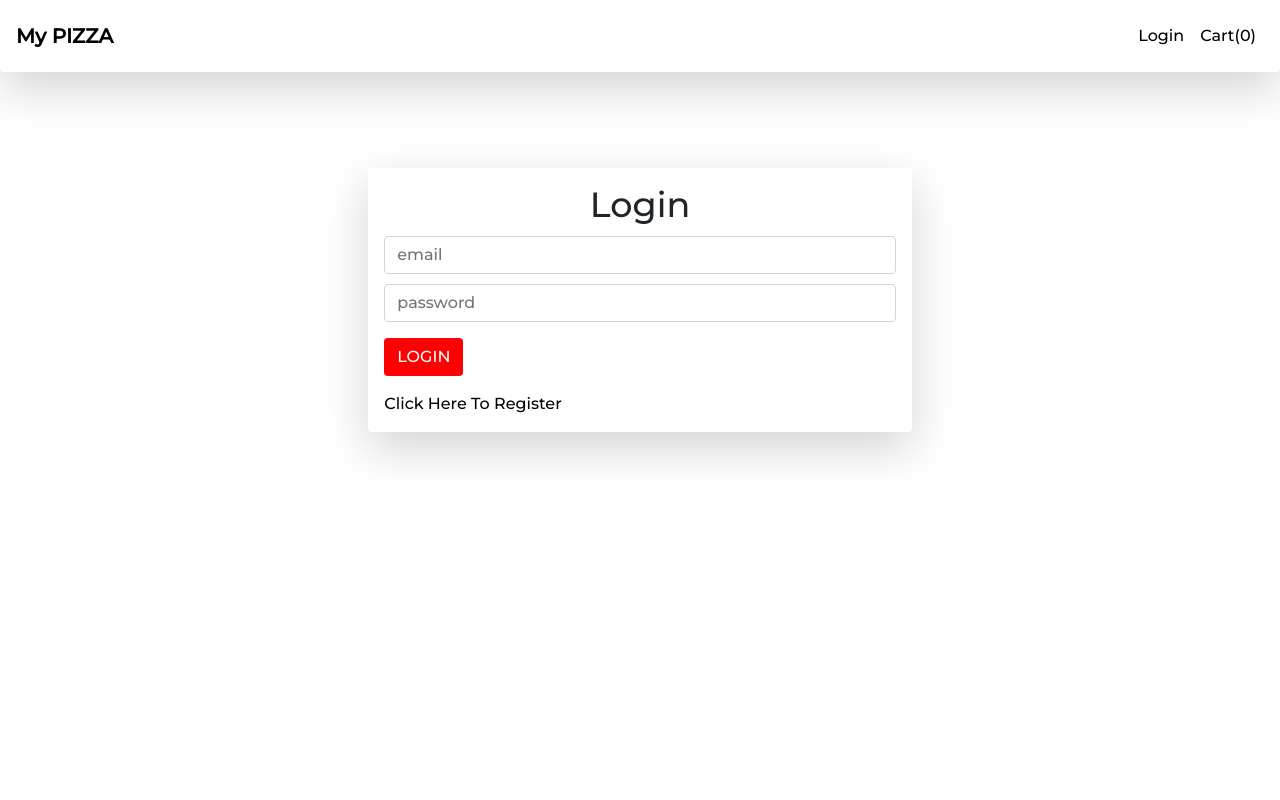
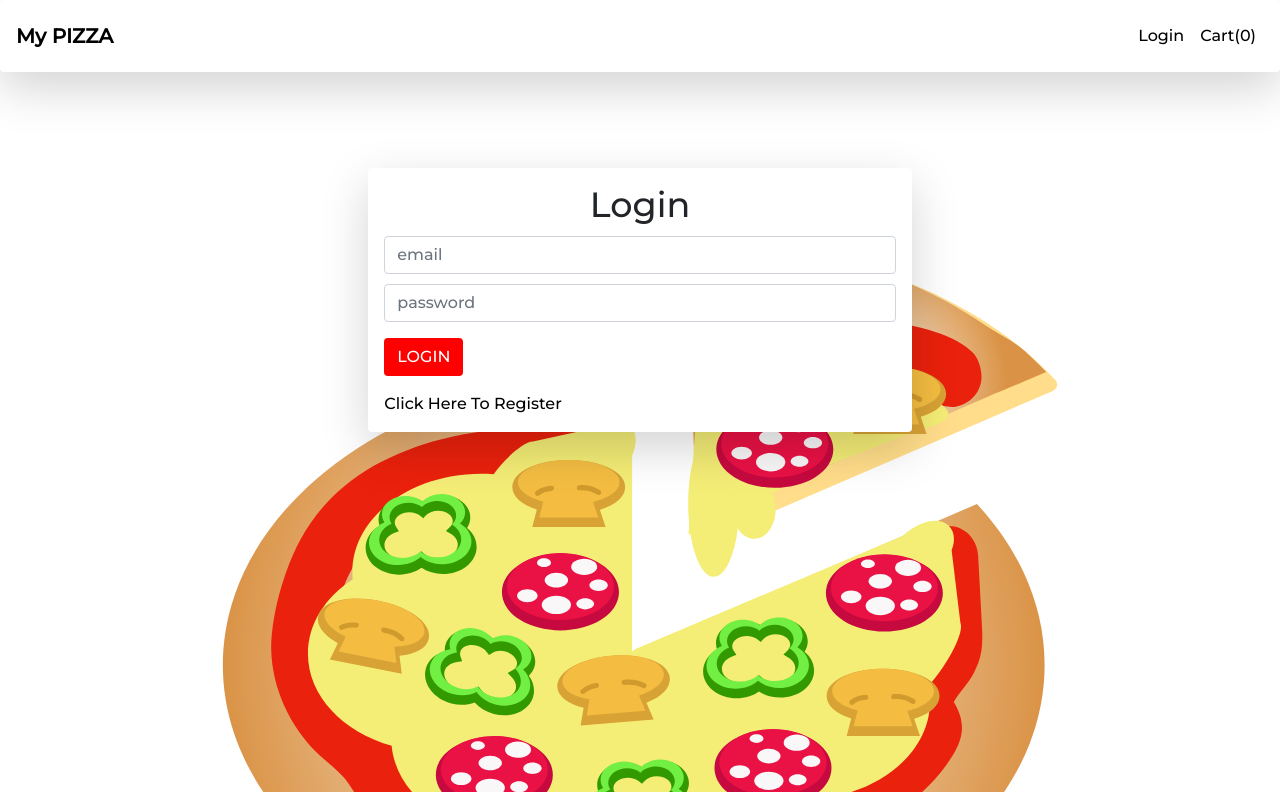
Before and after one commit to yashhhguptaaa/Mern-Pizza, a React (Create React App) app in the folder client/: page /login in a window 1280 px wide. Built offline with nearby package versions, Linux system fonts and the light colour scheme; the HTML template or start-up script is replaced by a standard one; a web font is replaced by a local one.

Commit message:
Adding background to login and register screen

```diff
--- a/client/src/index.css
+++ b/client/src/index.css
@@ -107,3 +107,17 @@ input{
 td,th,tr{
   text-align: left;
 }
+
+.login{
+  background-image: url('./images/png1.svg') !important;
+  background-repeat: no-repeat !important;
+  background-size: cover !important;
+  height: 84vh;
+}
+
+.register{
+  background-image: url('./images/bg2.svg') !important;
+  background-repeat: no-repeat !important;
+  background-size: cover !important;
+  height: 84vh;
+}
--- a/client/src/screens/Loginscreen.js
+++ b/client/src/screens/Loginscreen.js
@@ -29,7 +29,7 @@ export default function Loginscreen() {
         }
     }, [])
     return (
-        <div>
+        <div className="login">
             <div className="row justify-content-center mt-5">
                 <div className="col-md-5 mt-5 text-start shadow-lg p-3 mb-5 bg-white rounded">
 
--- a/client/src/screens/Registerscreen.js
+++ b/client/src/screens/Registerscreen.js
@@ -29,7 +29,7 @@ export default function Registerscreen() {
     }
 
     return (
-        <div>
+        <div className="register">
             <div className="row justify-content-center mt-5">
                 <div className="col-md-5 mt-5 text-start shadow-lg p-3 mb-5 bg-white rounded">
 
```
Also changed, not shown: client/src/images/bg2.svg (added), client/src/images/png1.svg (added).
